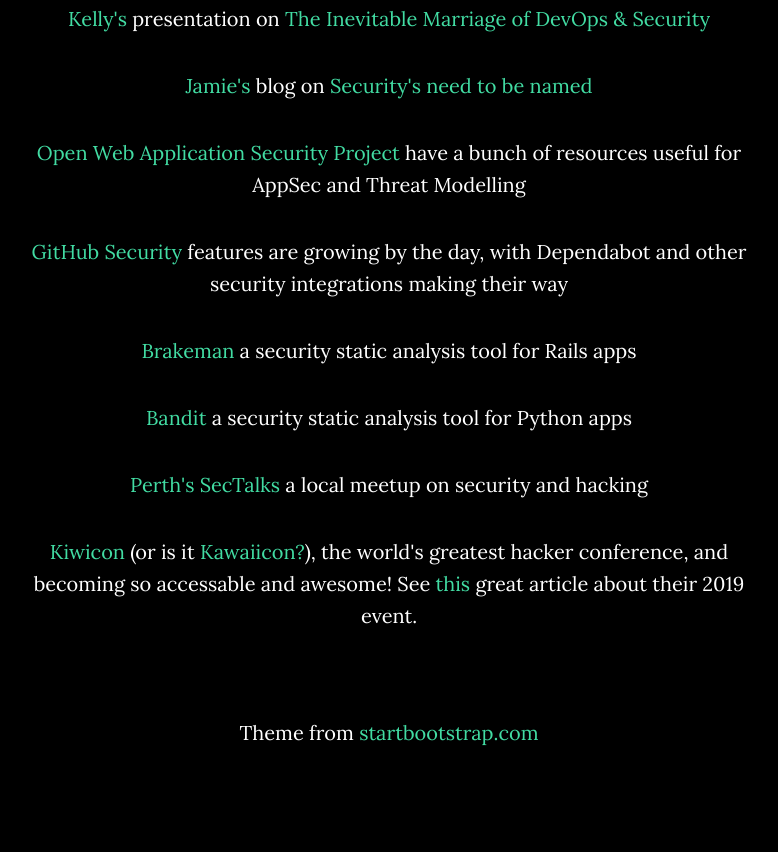
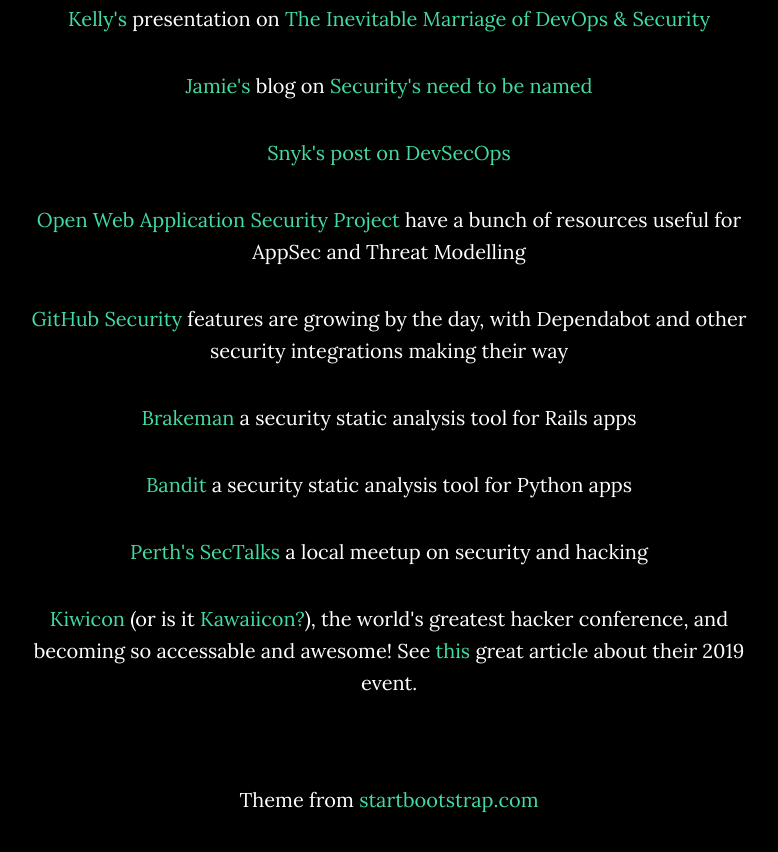
Before and after one commit to xntrik/xntrikwtf, a plain HTML site: page latency2019/index.html in a window 1280 px wide. Shown: the part 1279-2131 px from the top of the page, without its empty margins (251-1029 px from the left). Before the commit the page ends 2078 px from the top, so only its background shows below. Drawn offline with nearby package versions, Linux system fonts and the light colour scheme; a script that the page names is missing.

Commit message:
Added Snyk's blog

```diff
--- a/latency2019/index.html
+++ b/latency2019/index.html
@@ -71,6 +71,7 @@
                 <p>Thanks all for making my brief lightning talk. I wanted to ensure that I captured some references here to great content from people who were much more articulated in their thoughts around Dev(Sec)Ops.</p>
                 <p><a href="https://twitter.com/swagitda_">Kelly's</a> presentation on <a href="https://swagitda.com/speaking/Controlled-Chaos-Inevitable-Marriage-DevOps-Security-Shortridge-Velocity-2019.pdf">The Inevitable Marriage of DevOps &amp; Security</a></p>
                 <p><a href="https://twitter.com/chair6">Jamie's</a> blog on <a href="https://chair6.net/securitys-need-to-be-named.html">Security's need to be named</a></p>
+                <p><a href="https://snyk.io/blog/to-succeed-devsecops-must-die/">Snyk's post on DevSecOps</a></p>
                 <p><a href="https://www.owasp.org/">Open Web Application Security Project</a> have a bunch of resources useful for AppSec and Threat Modelling</p>
                 <p><a href="https://github.com/features/security">GitHub Security</a> features are growing by the day, with Dependabot and other security integrations making their way</p>
                 <p><a href="https://github.com/presidentbeef/brakeman">Brakeman</a> a security static analysis tool for Rails apps</p>
```
